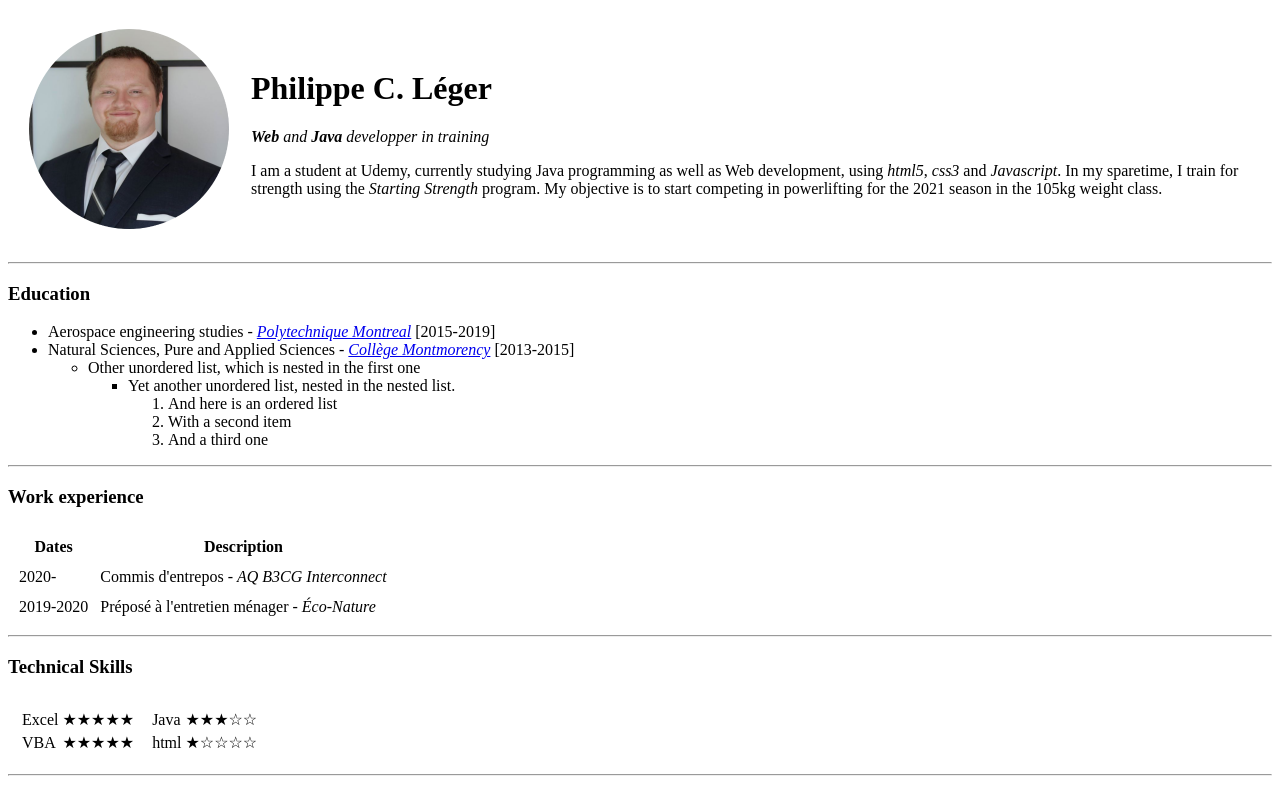
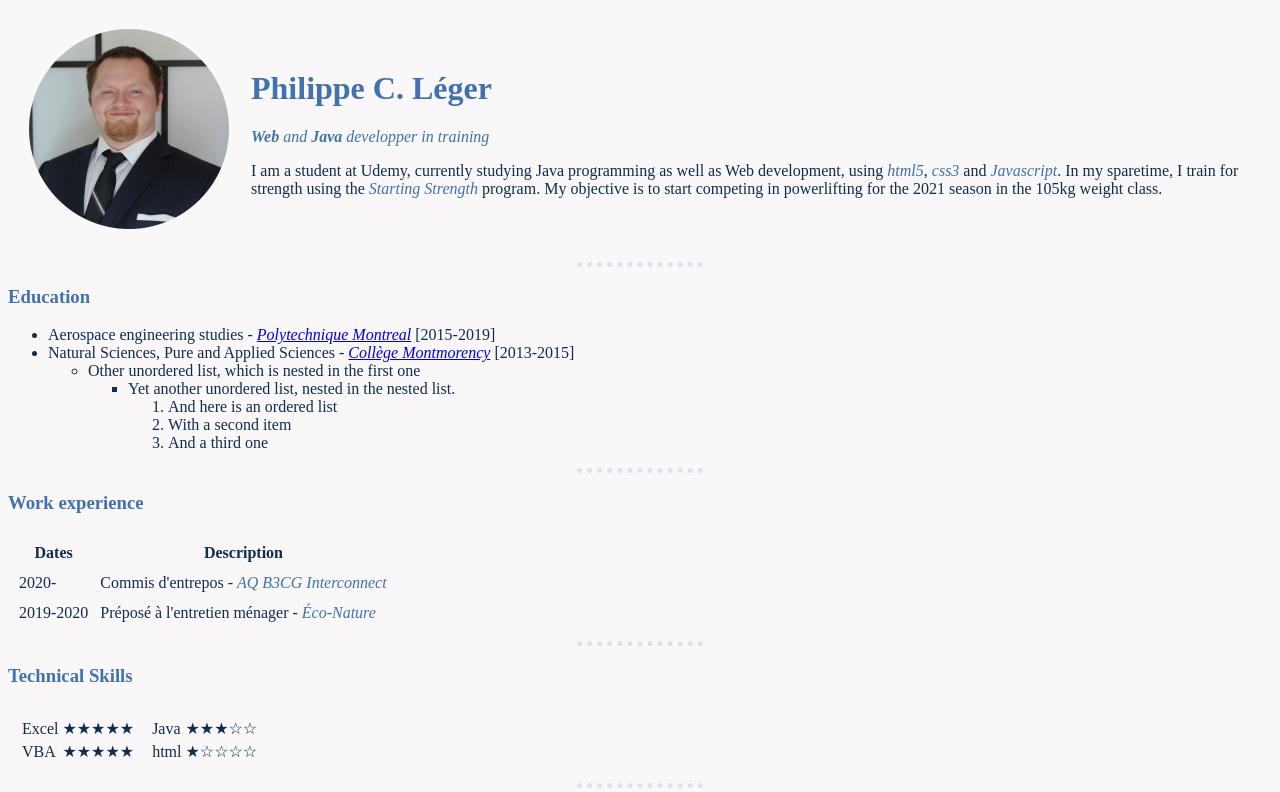
Before and after one commit to PhilippeCLeger/cv, a plain HTML site: page index.html in a window 1280 px wide. Shown: the top 792 px of the page. Drawn offline with Linux system fonts and the light colour scheme.

Commit message:
Added some initial CSS

```diff
--- a/SendMessage.html
+++ b/SendMessage.html
@@ -6,6 +6,7 @@
   <meta description="My first web personal website. Created during a course on
    Udemy."> <!-- Ce meta serait affiché dans la recherche google -->
   <title>Philippe's personal site</title>
+  <link rel="stylesheet" href="css/styles.css">
 </head>
   <body>
     <a href="index.html"><img src="Pictures/SmallerCroppedProfilPicture.png" alt="A handsome fellow." width="200" height="200"></a>
--- /dev/null
+++ b/css/styles.css
@@ -0,0 +1,24 @@
+  body{
+    background-color:#f9f7f7;
+    color: #112d4e;
+  }
+  hr{
+    border-style: none;
+    border-top-style: dotted;
+    border-width: 5px;
+    border-color: #dbe2ef;
+    width: 10%;
+  }
+  h1{
+    color: #3f72af;
+  }
+  h3{
+    color: #3f72af;
+  }
+  em{
+    color: #3f72af;
+  }
+
+  input:focus{
+    background-color: gold;
+  }
--- a/index.html
+++ b/index.html
@@ -6,6 +6,7 @@
   <meta description="My first web personal website. Created during a course on
    Udemy."> <!-- Ce meta serait affiché dans la recherche google -->
   <title>Philippe's personal site</title>
+<link rel="stylesheet" href="css/styles.css">
 </head>
 
 <body>
@@ -42,7 +43,7 @@
   </ul>
   <hr>
   <h3>Work experience</h3>
-  <table cellspacing = 10>
+  <table cellspacing=10>
     <thead>
       <th><strong>Dates</strong></th>
       <th>
@@ -60,9 +61,10 @@
   </table>
   <hr>
   <h3>Technical Skills</h3>
-  <table cellspacing = 10>
+  <table cellspacing=10>
     <tr>
-      <td><table>
+      <td>
+        <table>
           <tr>
             <td>Excel</td>
             <td>★★★★★</td>
@@ -71,8 +73,10 @@
             <td>VBA</td>
             <td>★★★★★</td>
           </tr>
-      </table></td>
-      <td><table>
+        </table>
+      </td>
+      <td>
+        <table>
           <tr>
             <td>Java</td>
             <td>★★★☆☆</td>
@@ -81,7 +85,8 @@
             <td>html</td>
             <td>★☆☆☆☆</td>
           </tr>
-      </table></td>
+        </table>
+      </td>
     </tr>
   </table>
   <hr>
```
Also changed, not shown: contactInfo.html (+1 -0 lines), whiskey.html (+1 -5 lines). Lines whose indentation alone changed are shown as unchanged.
